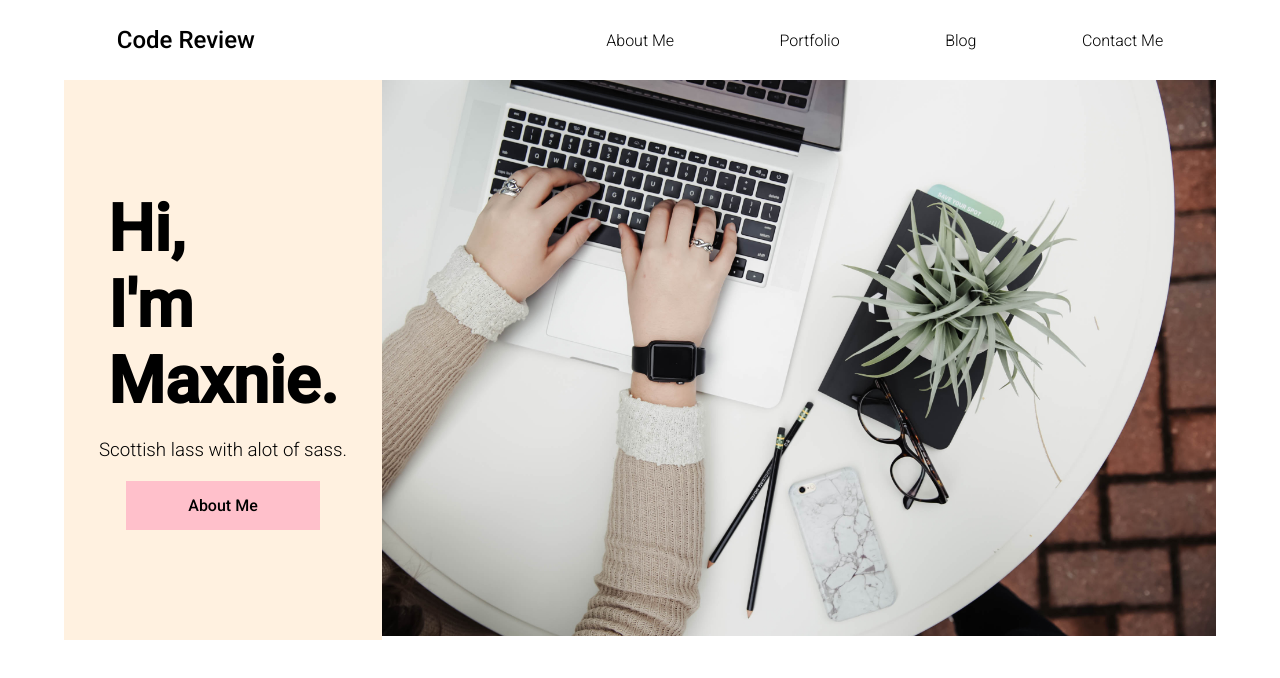
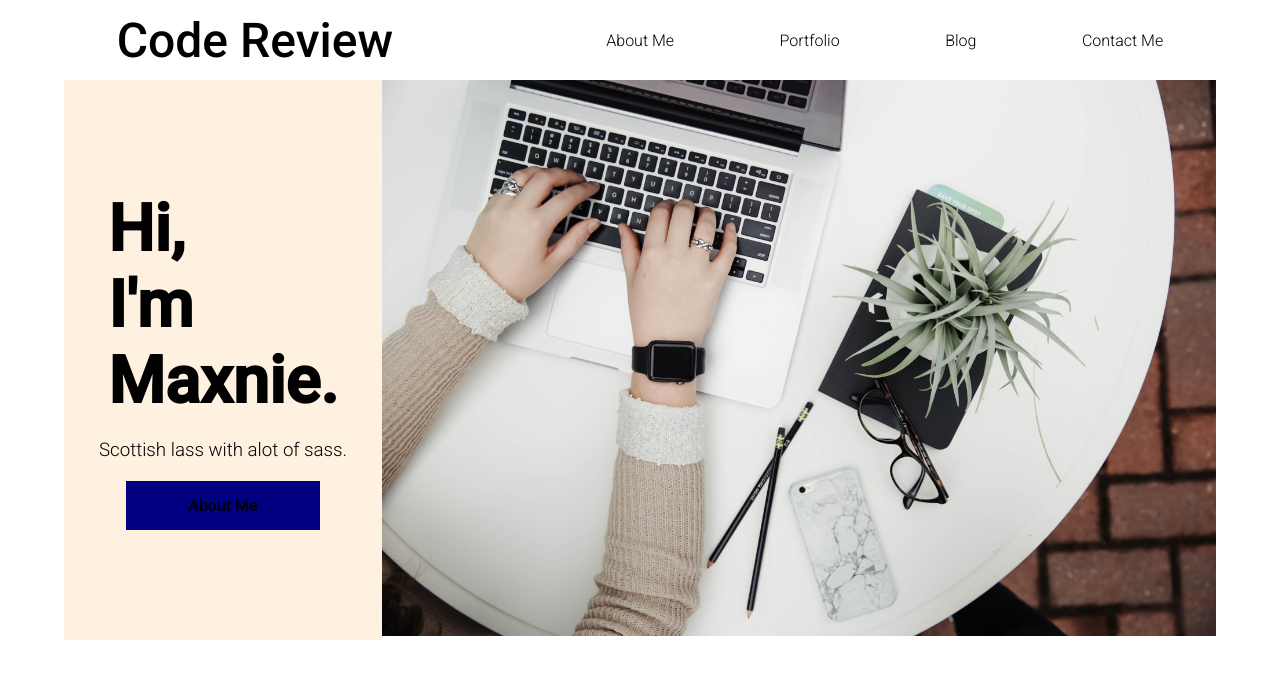
Before and after one commit to maxinetillman/code-review, a plain HTML site: page index.html in a window 1280 px wide. In both pictures the pointer is over the button "About Me". Drawn offline with Linux system fonts and the light colour scheme.

Commit message:
header larger and color changes

```diff
--- a/style.css
+++ b/style.css
@@ -22,7 +22,7 @@ nav ul {
 }
 
 .nav-header {
-    font-size: 24px;
+    font-size: 48px;
     font-weight: 400;
     min-width: 30vw;
     padding: 0;
@@ -71,7 +71,7 @@ a:hover {
 }
 
 button:hover {
-    background-color: pink;
+    background-color: navy;
     color: black;
 }
 
```
